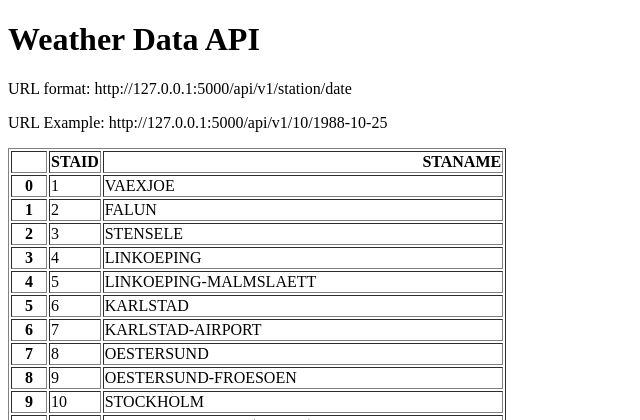
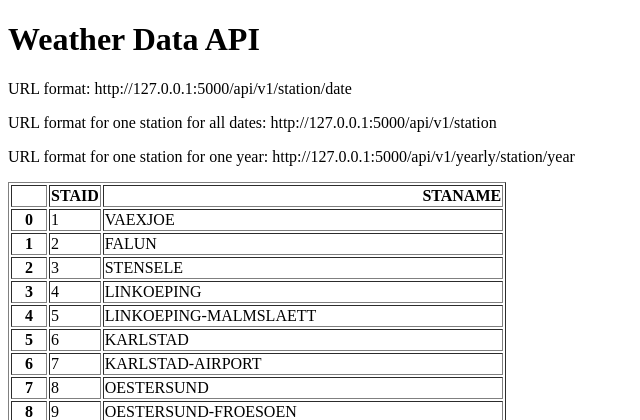
Before and after one commit to NelsonHMalbone/Weather_data_API, a Flask app: page / in a window 1280 px wide. Shown: the top 420 px of the page, without its empty margins (0-640 px from the left). Run offline with Flask 3, Linux system fonts and the light colour scheme.

Commit message:
section 33 day 31 added additional urls for year and station

```diff
--- a/main.py
+++ b/main.py
@@ -26,6 +26,26 @@ def about(station, date):
             'temperature': temperature}
 
 
+# function for another one station for all dates
+@app.route("/api/v1/<station>")
+def all_data(station):
+    filename_1 = "data_small/TG_STAID" + str(station).zfill(6) + ".txt"
+    df = pd.read_csv(filename_1, skiprows=20, parse_dates=["    DATE"])
+    # giving user all the data
+    result = df.to_dict(orient="records")
+    return result
+
+# function for another one for just the year
+# will have to add a sub dirctly as of right now "/api/v1/<station>/<date>" this will clash but if
+# add "/api/v1/<year>/<station>/<date>" it wont affect anything
+@app.route("/api/v1/yearly/<station>/<year>")
+def yearly(station, year):
+    filename_1 = "data_small/TG_STAID" + str(station).zfill(6) + ".txt"
+    df = pd.read_csv(filename_1, skiprows=20)
+    df["    DATE"] = df["    DATE"].astype(str)
+    result = df[df["    DATE"].str.startswith(str(year))].to_dict(orient='records')
+    return result
+
 # will only run this app when this script is activated directly
 if __name__ == "__main__":
     app.run(debug=True)
--- a/templates/home.html
+++ b/templates/home.html
@@ -10,9 +10,8 @@
     <!--v1 is telling user what version this is  -->
     <!-- station and date will be enter by user-->
     <p>URL format: http://127.0.0.1:5000/api/v1/station/date</p>
-    <!-- station code =10 and date 1988(year) 10(month) 25(date)-->
-    <!-- asking for infomation for code 10  -->
-    <p>URL Example: http://127.0.0.1:5000/api/v1/10/1988-10-25</p>
-    <p>{{data|safe}}</p>
+    <p>URL format for one station for all dates: http://127.0.0.1:5000/api/v1/station</p>
+    <p>URL format for one station for one year: http://127.0.0.1:5000/api/v1/yearly/station/year</p>
+     <p>{{data|safe}}</p>
 </body>
 </html>
```
